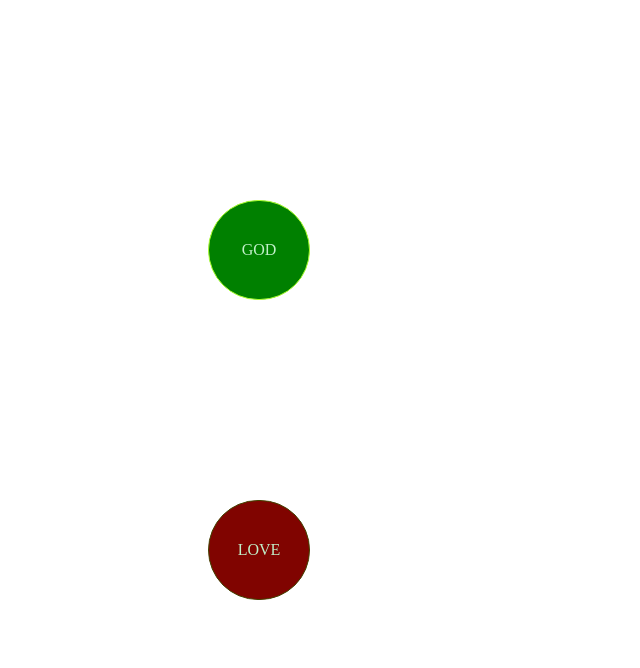
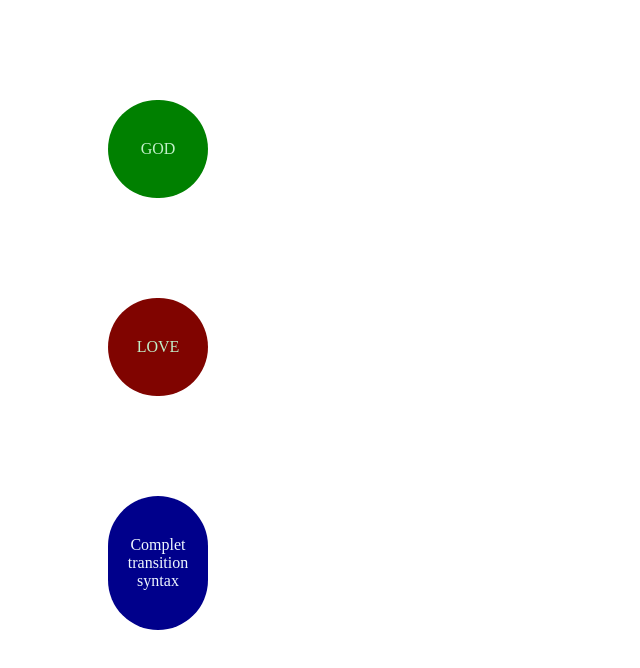
Before and after one commit to EzeBernardine/100daysofcode, a plain HTML site: page Css-Animation/transition.html in a window 1280 px wide. Shown: the whole page, without its empty margins (0-640 px from the left). Drawn offline with Linux system fonts and the light colour scheme.

Commit message:
last commit for day 34

```diff
--- a/Css-Animation/transition.html
+++ b/Css-Animation/transition.html
@@ -6,40 +6,50 @@
   <meta http-equiv="X-UA-Compatible" content="ie=edge">
   <title>Document</title>
   <style>
+    div {
+
+      width: 100px;
+      margin: 100px;
+      padding: 40px 0;
+      text-align: center;
+      border-radius: 50px;
+    }
     div:first-child{
-      border: 1px solid greenyellow;
       background-color: green;
-      width: 100px;
-      border-radius: 50px;
-      text-align: center;
-      margin: 200px;
-      padding: 40px 0;
       color: rgb(193, 240, 201);
-      transition: 1s;
+      transition-duration:  10s;
+      transition-property: transform;
     }
     div:first-child:hover{
-      background-color: rgb(3, 163, 3);
+      background-color: rgb(207, 237, 207);
+      transform: rotate(360deg);
+      color: rgb(16, 56, 8)
+    }
+    div:nth-child(2) {
+      background-color: rgb(128, 4, 0);
+      color: rgb(193, 240, 201);
+      transition: background-color 15s, transform 0.8s 1s ease-in;
+    }
+    div:nth-child(2):hover{
+      background-color: rgb(31, 198, 228);
       transform: rotate(360deg)
     }
-    div:nth-child(2) {
-      border: 1px solid rgb(67, 68, 1);
-      background-color: rgb(128, 4, 0);
-      width: 100px;
-      border-radius: 50px;
-      text-align: center;
-      margin: 0 200px;
-      padding: 40px 0;
-      color: rgb(193, 240, 201);
-      transition: background 1s, transform 0.8s 1s ease-in;
+    div:nth-child(3)  {
+      background-color: darkblue;
+      color: aliceblue;
+      transition-duration: 12s,12s;
+      transition-property: bcakground-color color;
     }
-    div:nth-child(2):hover{
-      background-color: rgb(187, 22, 4);
-      transform: rotate(360deg)
+    div:nth-child(3):hover  {
+      background-color: cadetblue;
+      color: blue;
+      transform: rotate(90deg)
     }
   </style>
 </head>
 <body>
   <div>GOD</div>
   <div>LOVE</div>
+  <div>Complet transition syntax</div>
 </body>
 </html>
```
